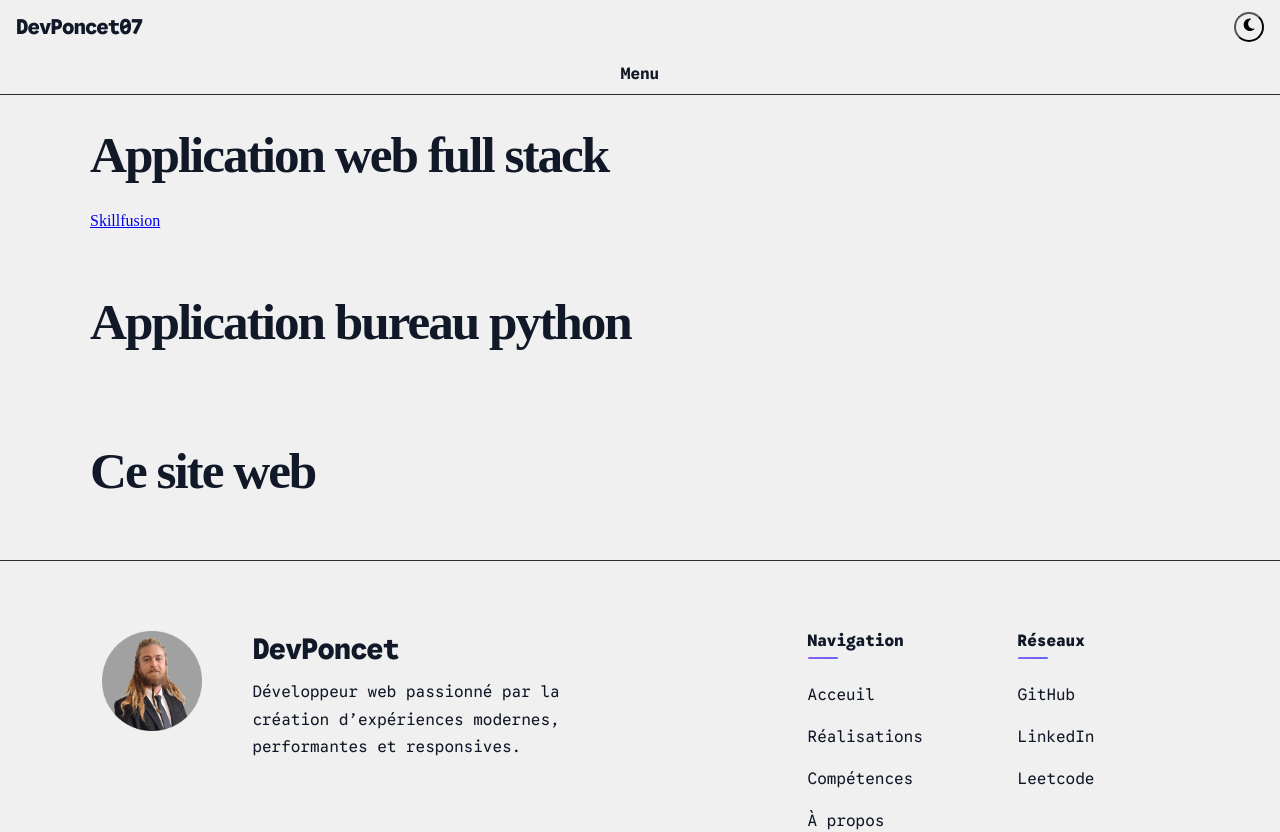
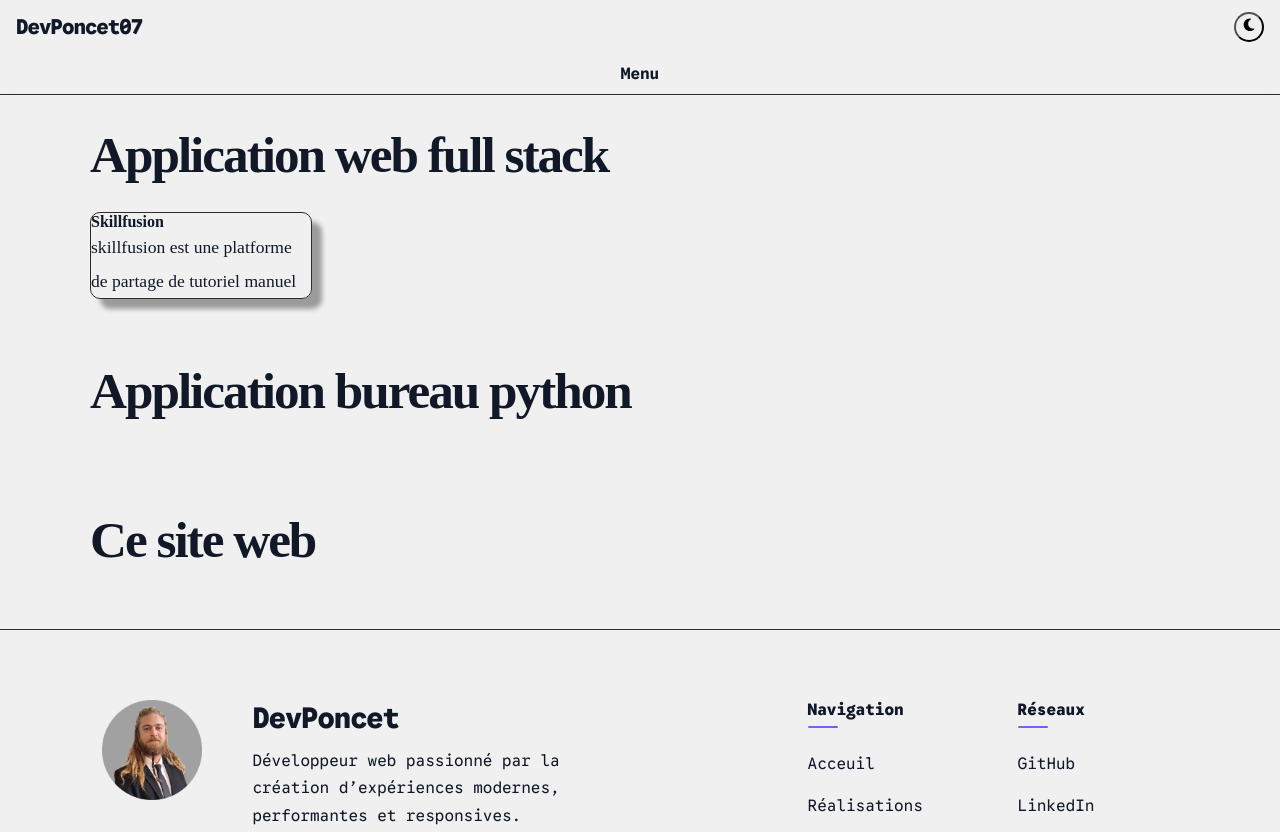
Before and after one commit to DevPoncet07/devponcet07ClientWeb, a Next.js app in the folder src/: page /realisations in a window 1280 px wide. Shown: the top 832 px of the page. Built offline with nearby package versions, Linux system fonts and the light colour scheme.

Commit message:
add cardproject

```diff
--- a/src/app/realisations/page.tsx
+++ b/src/app/realisations/page.tsx
@@ -1,4 +1,5 @@
 import App from "@/components/app/App";
+import CardProject from "@/components/cards/CardProject/CardProject";
 import Footer from "@/components/footer/Footer";
 import Header from "@/components/header/Header";
 import Main from "@/components/main/Main";
@@ -10,7 +11,9 @@ export default function Home() {
     <Header/>
     <Main>
       <Section id="realisation-1" title="Application web full stack">
-        <a href="https://skillfusion.devponcet07.fr">Skillfusion</a>
+        <CardProject title="Skillfusion" url='https://skillfusion.devponcet07.fr'>
+          <p>skillfusion est une platforme de partage de tutoriel manuel</p>
+        </CardProject>
       </Section>
 
       <Section id="realisation-2" title="Application bureau python">
--- a/src/components/cards/CardProject/CardProject.module.css
+++ b/src/components/cards/CardProject/CardProject.module.css
@@ -0,0 +1,18 @@
+.article{
+    border: 1px solid var(--border);
+    display: flex;
+    flex-direction: column;
+    transition: transform 0.3s ease;
+    box-shadow: 10px 10px 5px rgb(155, 155, 155);
+    border-radius: 10px;
+    width: 20%;
+}
+
+.article:hover {
+    transform:  translateY(-2px);
+    cursor: pointer;
+}
+
+.article h3{
+    font-weight: 900;
+}
--- a/src/components/cards/CardProject/CardProject.tsx
+++ b/src/components/cards/CardProject/CardProject.tsx
@@ -0,0 +1,22 @@
+"use client"
+import styles from "./CardProject.module.css"
+import { useRouter } from "next/navigation"
+
+export default function CardProject({children,title,url}:{children:React.ReactNode,title:string,url:string}){
+
+    const router = useRouter()
+
+    function goTo(){
+        window.open(url, '_blank')
+    }
+
+    return(
+        <article className={styles.article} onClick={goTo} >
+
+            <h3>{title}</h3>
+            {children}
+
+        </article>
+    )
+
+}
--- a/src/next.config.ts
+++ b/src/next.config.ts
@@ -2,7 +2,7 @@ import type { NextConfig } from "next";
 
 const nextConfig: NextConfig = {
   /* config options here */
-  allowedDevOrigins: ["172.18.0.2"],
+  allowedDevOrigins: ["172.24.0.2"],
 };
 
 export async function headers() {
```
